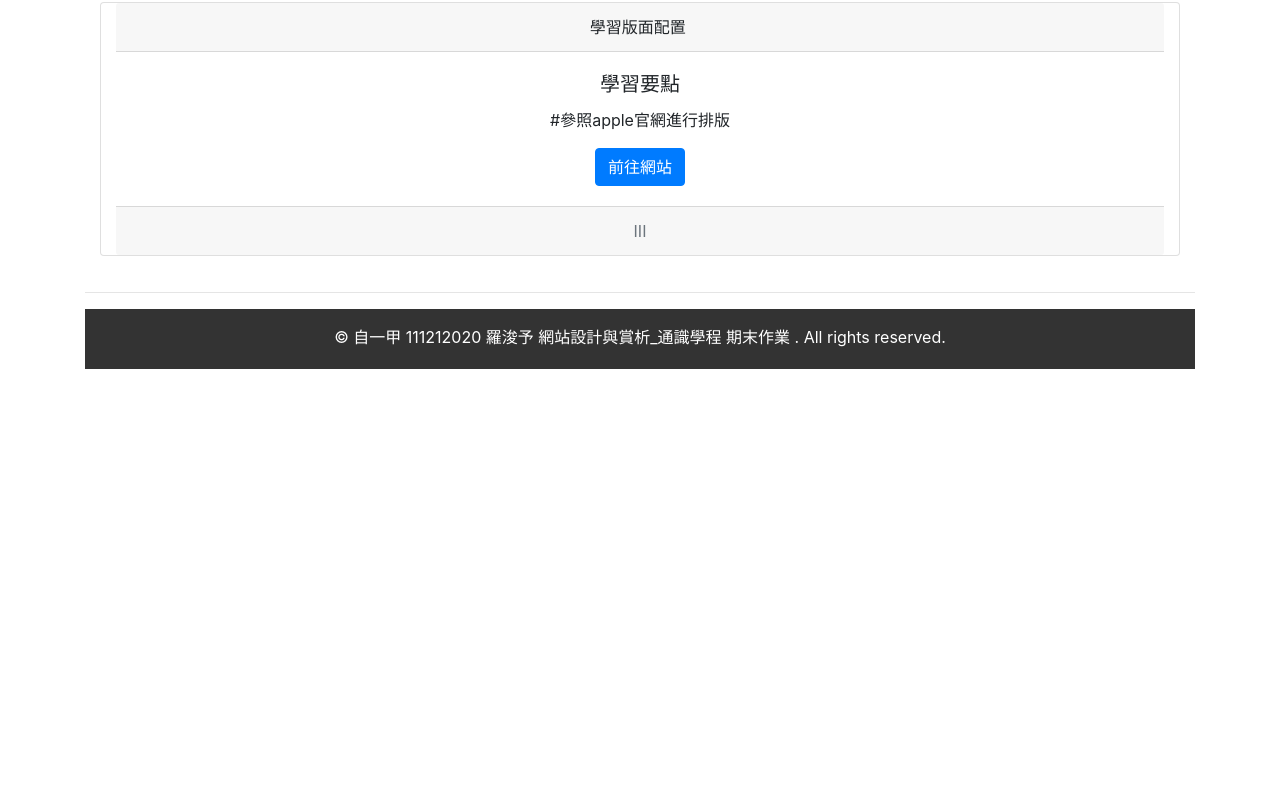
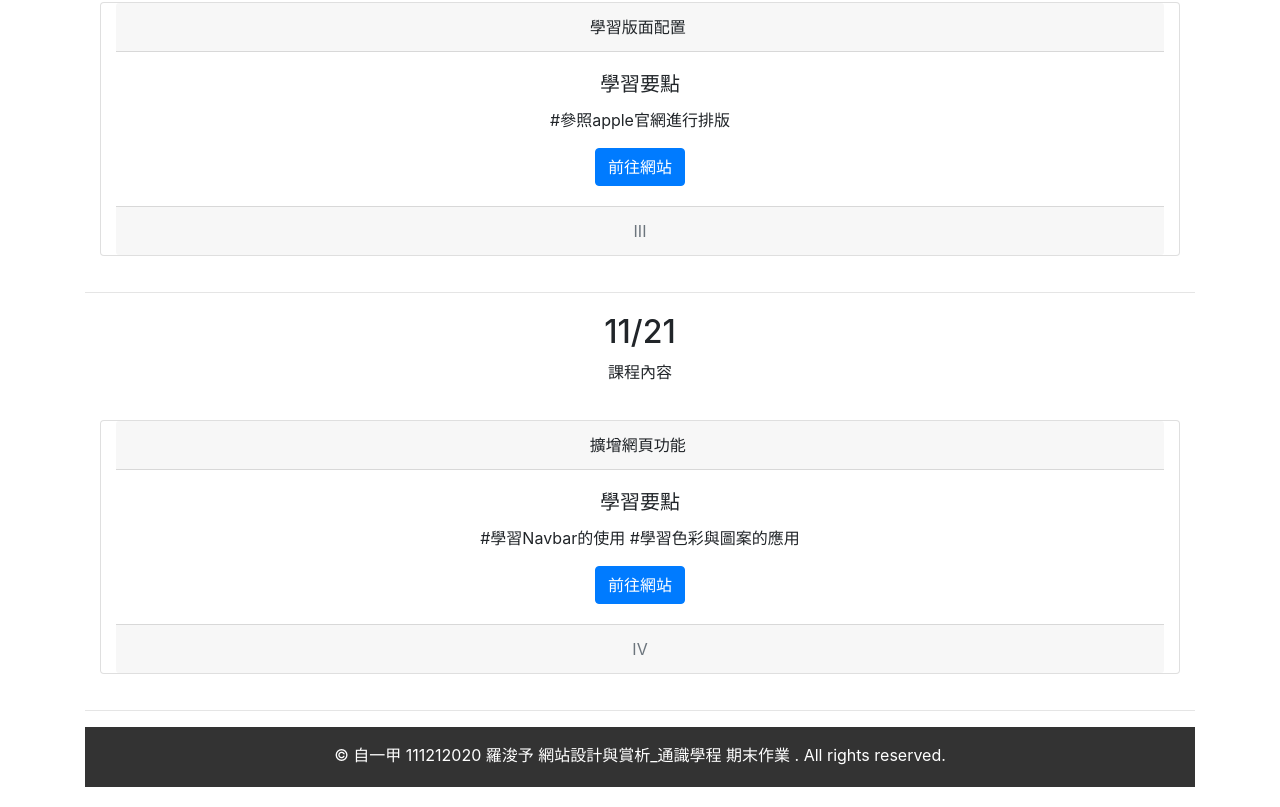
Before and after one commit to rain100091/rain100091.github.io, a plain HTML site: page index.html in a window 1280 px wide. Shown: the part 1108-1915 px from the top of the page. Before the commit the page ends 1497 px from the top, so only its background shows below. Drawn offline with Linux system fonts and the light colour scheme; files that its build step writes are made by us from their sources.

Commit message:
更新index.html

```diff
--- a/index.html
+++ b/index.html
@@ -5,8 +5,8 @@
     <meta name="viewport" content="width=device-width, initial-scale=1.0">
     <meta http-equiv="X-UA-Compatible" content="IE=edge">
     <title>My Showcase Website</title>
-    <link rel="stylesheet" href="styles.css">
-    <link href="../css/bootstrap-4.4.1.css" rel="stylesheet" type="text/css">
+    <link rel="stylesheet" href="test/styles.css">
+    <link href="css/bootstrap-4.4.1.css" rel="stylesheet" type="text/css">
 </head>
 <body>
 
@@ -19,16 +19,14 @@
                 <li><a href="#10/24">10/24</a></li>
                 <li><a href="#11/07">11/07</a></li>
                 <li><a href="#11/14">11/14</a></li>
-				<li><a href="#section4">Section 4</a></li>
-                <li><a href="#section5">Section 5</a></li>
-                <li><a href="#section6">Section 6</a></li>
+				<li><a href="#11/21">11/21</a></li>
                 <!-- 添加更多連結 -->
             </ul>
         </nav>
     </header>
 <hr class="separator"> <!-- 分隔線 -->
-    <section id="10/24">
-        <h2>10/24</h2>
+  <section id="10/24">
+      <h2>10/24</h2>
         <p>課程內容.</p>
 	  <div class="container">
 
@@ -43,7 +41,7 @@
       </div>
     </section>
 <hr class="separator"> <!-- 分隔線 -->
-    <section id="11/07">
+  <section id="11/07">
       <h2>11/07</h2>
         <p>課程內容</p>
 		<div class="container">
@@ -65,7 +63,7 @@
 		<div class="container">
 
 	    <div class="card text-center col-md-4 col-lg-12">
-		    <div class="card-header"> 學習版面配置&nbsp; </div>
+	      <div class="card-header"> 學習版面配置&nbsp; </div>
 	      <div class="card-body">
 	        <h5 class="card-title">學習要點</h5>
 	        <p class="card-text" >#參照apple官網進行排版</p>
@@ -75,7 +73,23 @@
       </div>
   </section>
 <hr class="separator"> <!-- 分隔線 -->
-    <!-- 添加更多部分 -->
+  <section id="11/21">
+      <h2>11/21</h2>
+        <p>課程內容</p>
+		<div class="container">
+
+	    <div class="card text-center col-md-4 col-lg-12">
+		    <div class="card-header"> 擴增網頁功能&nbsp; </div>
+	      <div class="card-body">
+	        <h5 class="card-title">學習要點</h5>
+	        <p class="card-text" >#學習Navbar的使用 #學習色彩與圖案的應用 </p>
+	        <a href="https://rain0919.000webhostapp.com/1121/1121%201.html" class="btn btn-primary">前往網站</a> </div>
+		    <div class="card-footer text-muted"> IV </div>
+	    </div>
+      </div>
+  </section>
+<hr class="separator"> <!-- 分隔線 -->
+  <!-- 添加更多部分 -->
 
   <footer>
         <p>&copy; 自一甲 111212020 羅浚予 網站設計與賞析_通識學程 期末作業 . All rights reserved.</p>
```
